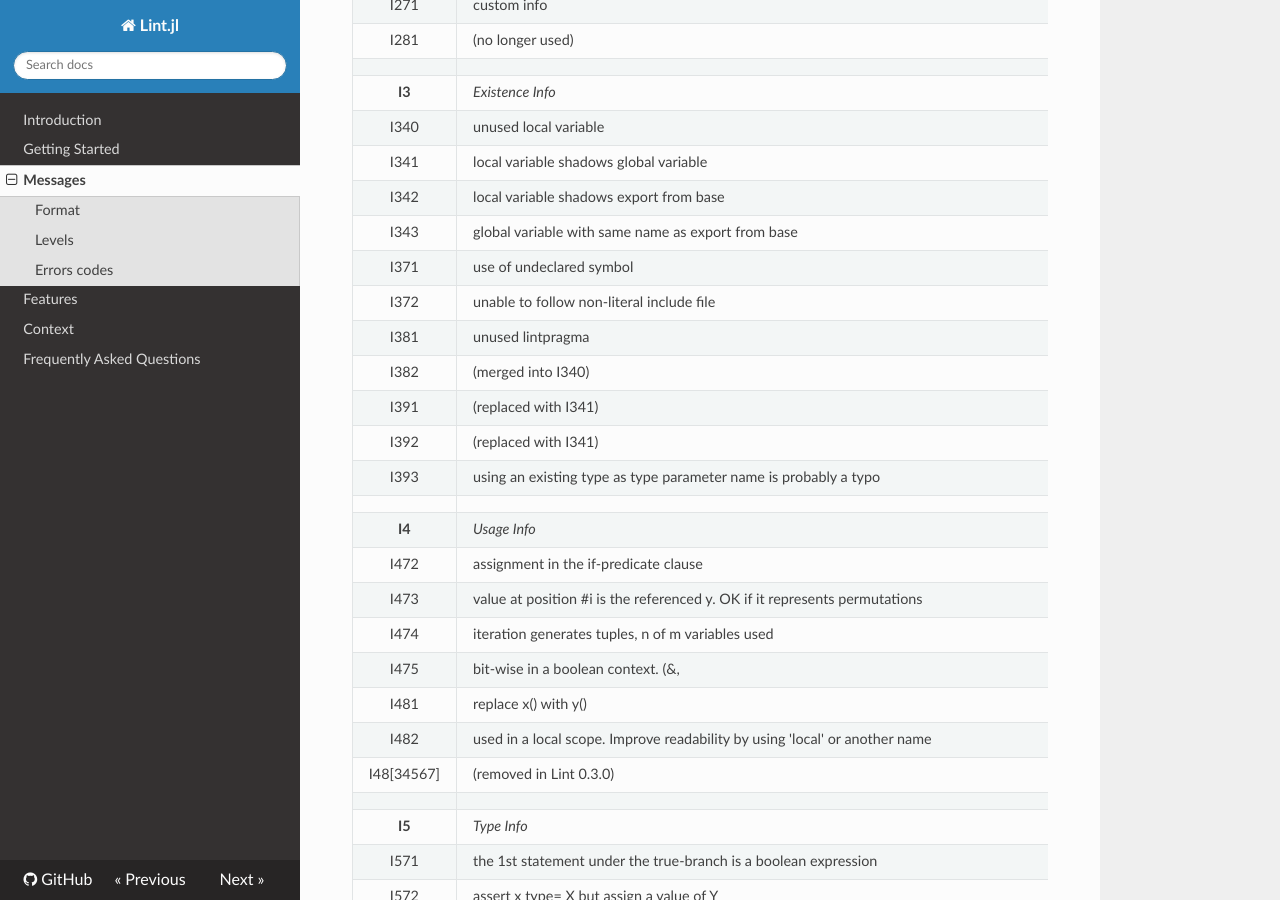
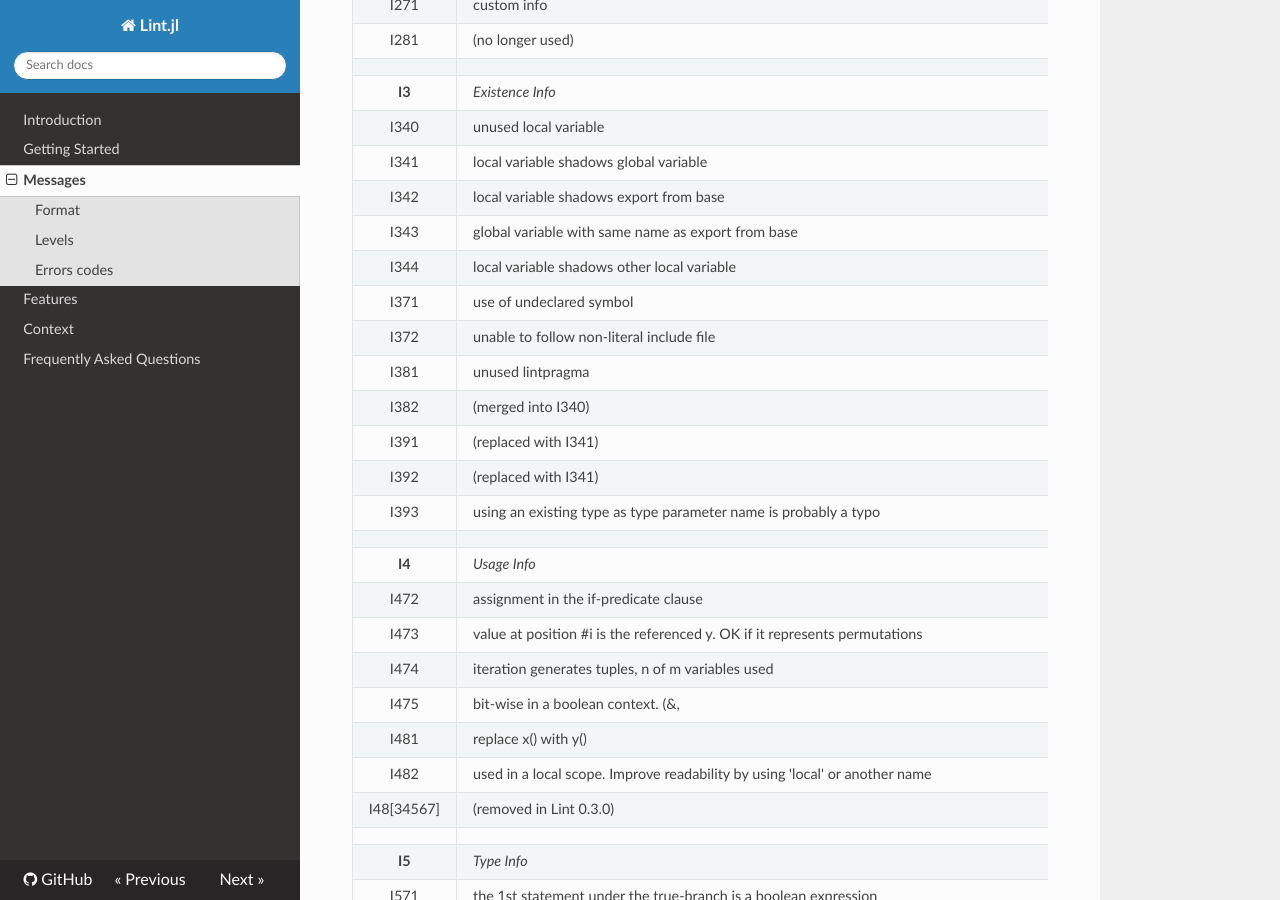
Before and after one commit to tonyhffong/Lint.jl, an MkDocs documentation site: the page built from docs/messages.md, in a window 1280 px wide and 900 px high, scrolled down 5317 px. Built offline with MkDocs 1.6.1, drawn with Linux system fonts in a browser that asks for light colours; nearby versions of some CDN libraries; old or Windows-style settings are respelled for this version of MkDocs.

```diff
--- a/docs/messages.md
+++ b/docs/messages.md
@@ -174,6 +174,7 @@
 | I341   | local variable shadows global variable
 | I342   | local variable shadows export from base
 | I343   | global variable with same name as export from base
+| I344   | local variable shadows other local variable
 | I371   | use of undeclared symbol
 | I372   | unable to follow non-literal include file
 | I381   | unused lintpragma
```
Also changed, not shown: 12 other files.
